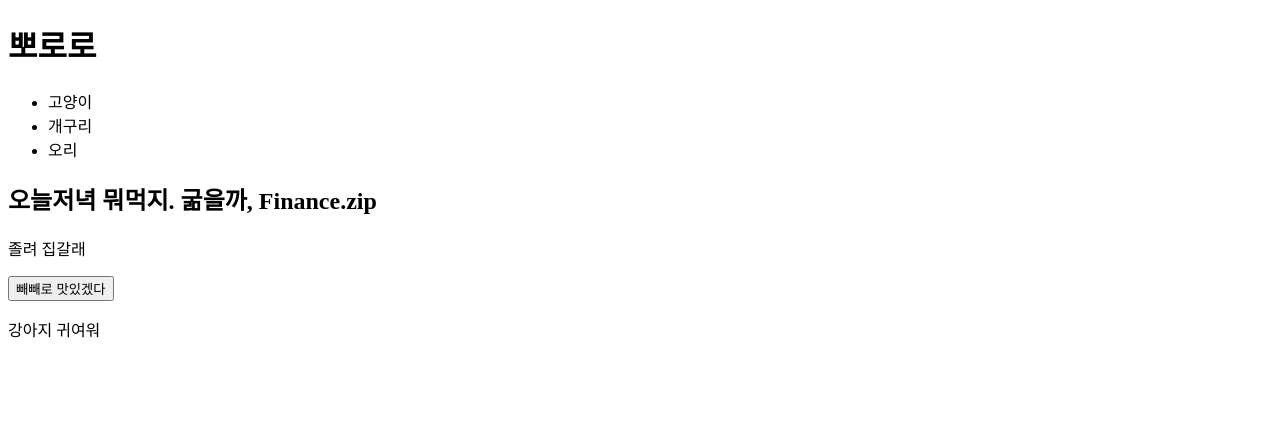
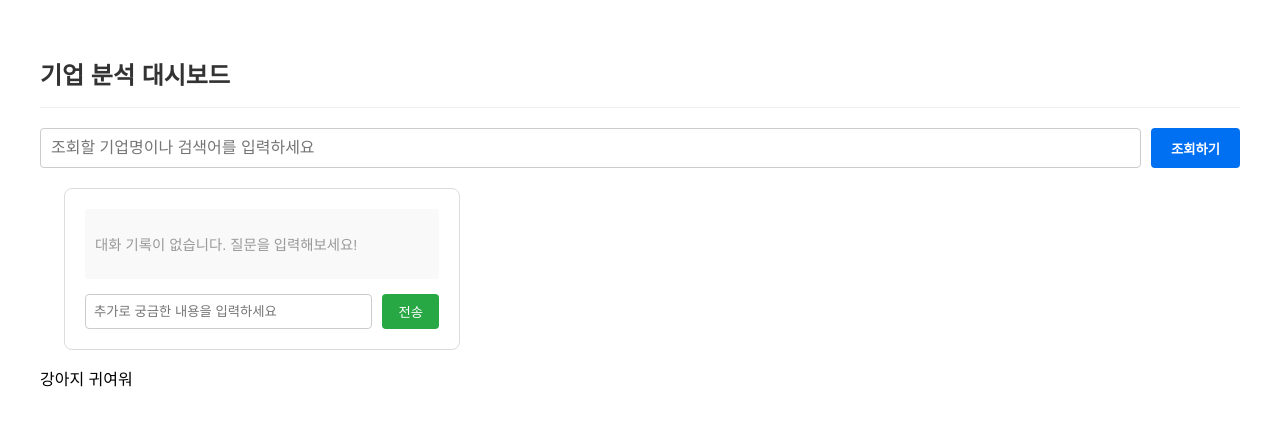
Before and after one commit to dnlgmlcks/FINANCE_DOT_ZIP, a React app in the folder frontend/: page / in a window 1280 px wide. Shown: the top 426 px of the page. Built offline with nearby package versions, Linux system fonts and the light colour scheme; the HTML template or start-up script is replaced by a standard one.

Commit message:
feat: front components 추가 #6

```diff
--- a/frontend/src/App.jsx
+++ b/frontend/src/App.jsx
@@ -1,13 +1,55 @@
+import React, { useState } from 'react';
 import Header from './components/Header';
+import SearchBox from './components/SearchBox';
 import MainContent from './components/MainContent';
 import Footer from './components/Footer';
-import './App.css';
+
+// import { gfn_transaction } from './api/apiService';
 
 function App() {
+  const [loading, setLoading] = useState(false);
+  const [reportData, setReportData] = useState(null);
+
+  // 우측 채팅창의 확장/축소 상태를 관리하는 State
+  const [isChatExpanded, setIsChatExpanded] = useState(true);
+
+  const handleSearch = async (keyword) => {
+    setLoading(true);
+
+    const options = {
+      svcId: 'fetchAnalysis',
+      strUrl: '/api/v1/search',
+      param: { keyword: keyword },
+      inDs: {},
+      pCall: (svcId, responseData, errCd, msgTp, msgCd, msgText) => {
+        if (errCd === 0) {
+          setReportData({
+            title: `[분석 결과] ${keyword}`,
+            content: `${keyword}에 대한 기업 DART 및 뉴스 종합 분석이 완료되었습니다. (차트 및 상세 데이터가 포함될 수 있습니다.)`,
+          });
+        } else {
+          alert('통신 실패: ' + msgText);
+        }
+        setLoading(false);
+      },
+    };
+
+    // try {
+    //   await gfn_transaction(options);
+    // } catch (error) {
+    //   console.error('API 통신 중 예외 발생', error);
+    //   setLoading(false);
+    // }
+  };
+
+  const handleSendMessage = (messageText) => {
+    console.log('대화 메시지 전송:', messageText);
+  };
+
   return (
-    <div className="container">
-      {/* 쪼개놓은 부품(컴포넌트)들을 조립합니다 */}
-      <Header />
+    <div style={{ maxWidth: '1200px', margin: '40px auto', padding: '0 20px', fontFamily: 'sans-serif' }}>
+      <Header title="기업 분석 대시보드" />
+      <SearchBox onSearch={handleSearch} />
       <MainContent />
       <Footer />
     </div>
--- /dev/null
+++ b/frontend/src/components/ChatArea.jsx
@@ -0,0 +1,87 @@
+import React, { useState } from 'react';
+
+export function ChatArea({ onSendMessage }) {
+  const [inputMessage, setInputMessage] = useState('');
+  const [chatLog, setChatLog] = useState([]);
+
+  const handleSubmit = (e) => {
+    e.preventDefault();
+    if (inputMessage.trim() === '') return;
+
+    // 대화 로그에 사용자 메시지 추가
+    const newLog = [...chatLog, { sender: 'user', text: inputMessage }];
+    setChatLog(newLog);
+    setInputMessage('');
+
+    // 부모 컴포넌트에 메시지 전달
+    if (onSendMessage) {
+      onSendMessage(inputMessage);
+    }
+  };
+
+  return (
+    <div
+      style={{
+        border: '1px solid #dcdcdc',
+        borderRadius: '8px',
+        padding: '20px',
+        backgroundColor: '#fff',
+      }}
+    >
+      {/* <h3 style={{ marginTop: 0, color: '#333' }}></h3> */}
+
+      {/* 대화 기록 표시창 */}
+      <div
+        style={{
+          maxHeight: '150px',
+          overflowY: 'auto',
+          padding: '10px',
+          backgroundColor: '#f9f9f9',
+          borderRadius: '4px',
+          marginBottom: '15px',
+        }}
+      >
+        {chatLog.length === 0 ? (
+          <p style={{ color: '#999', fontSize: '0.9rem' }}>대화 기록이 없습니다. 질문을 입력해보세요!</p>
+        ) : (
+          chatLog.map((chat, idx) => (
+            <div key={idx} style={{ marginBottom: '8px' }}>
+              <strong>{chat.sender === 'user' ? '사용자' : '시스템'}:</strong> {chat.text}
+            </div>
+          ))
+        )}
+      </div>
+
+      {/* 메시지 입력 폼 */}
+      <form onSubmit={handleSubmit} style={{ display: 'flex', gap: '10px' }}>
+        <input
+          type="text"
+          value={inputMessage}
+          onChange={(e) => setInputMessage(e.target.value)}
+          placeholder="추가로 궁금한 내용을 입력하세요"
+          style={{
+            flex: 1,
+            padding: '8px',
+            borderRadius: '4px',
+            border: '1px solid #ccc',
+          }}
+        />
+        <button
+          type="submit"
+          style={{
+            padding: '8px 16px',
+            borderRadius: '4px',
+            backgroundColor: '#28a745',
+            color: '#fff',
+            border: 'none',
+            cursor: 'pointer',
+          }}
+        >
+          전송
+        </button>
+      </form>
+    </div>
+  );
+}
+
+export default ChatArea;
--- a/frontend/src/components/Header.jsx
+++ b/frontend/src/components/Header.jsx
@@ -1,15 +1,11 @@
-function Header() {
+import React from 'react';
+
+export function Header({ title }) {
   return (
-    <header className="header">
-      <h1>뽀로로</h1>
-      <nav>
-        <ul>
-          <li>고양이</li>
-          <li>개구리</li>
-          <li>오리</li>
-        </ul>
-      </nav>
+    <header style={{ padding: '16px 0', borderBottom: '1px solid #eee', marginBottom: '20px' }}>
+      <h1 style={{ margin: 0, fontSize: '1.5rem', color: '#333' }}>{title}</h1>
     </header>
   );
 }
+
 export default Header;
--- a/frontend/src/components/MainContent.jsx
+++ b/frontend/src/components/MainContent.jsx
@@ -1,19 +1,92 @@
 import { useState } from 'react';
+import Report from './Report';
+import ChatArea from './ChatArea';
 
 function MainContent() {
   const [message, setMessage] = useState('오늘저녁 뭐먹지. 굶을까, Finance.zip');
+  const [loading, setLoading] = useState(false);
+  const [reportData, setReportData] = useState(null);
+
+  // 우측 채팅창의 확장/축소 상태를 관리하는 State
+  const [isChatExpanded, setIsChatExpanded] = useState(true);
+
+  const handleSearch = async (keyword) => {
+    setLoading(true);
+
+    const options = {
+      svcId: 'fetchAnalysis',
+      strUrl: '/api/v1/search',
+      param: { keyword: keyword },
+      inDs: {},
+      pCall: (svcId, responseData, errCd, msgTp, msgCd, msgText) => {
+        if (errCd === 0) {
+          setReportData({
+            title: `[분석 결과] ${keyword}`,
+            content: `${keyword}에 대한 기업 DART 및 뉴스 종합 분석이 완료되었습니다. (차트 및 상세 데이터가 포함될 수 있습니다.)`,
+          });
+        } else {
+          alert('통신 실패: ' + msgText);
+        }
+        setLoading(false);
+      },
+    };
+
+    // try {
+    //   await gfn_transaction(options);
+    // } catch (error) {
+    //   console.error('API 통신 중 예외 발생', error);
+    //   setLoading(false);
+    // }
+  };
+
+  const handleSendMessage = (messageText) => {
+    console.log('대화 메시지 전송:', messageText);
+  };
+
 
   return (
     <main className="main-content">
-      <section className="hero-section">
-        <h2>{message}</h2>
-        <p>졸려 집갈래</p>
-      </section>
-      <section className="action-area">
-        <button className="main-button" onClick={() => setMessage('아이셔도 맛있어')}>
-          빼빼로 맛있겠다
-        </button>
-      </section>
+      {/* 좌우 분할 레이아웃 컨테이너 */}
+      <div style={{ display: 'flex', gap: '24px', alignItems: 'flex-start', position: 'relative' }}>
+
+        {/* 좌측: 레포트 영역 (확장 상태에 따라 65% 또는 100% 너비 변경) */}
+        <div style={{ flex: `0 0 '65%'}`, transition: 'flex 0.3s ease' }}>
+          {loading ? (
+            <p style={{ textAlign: 'center', margin: '40px 0' }}>데이터를 분석하는 중입니다...</p>
+          ) : (
+            <Report data={reportData} />
+          )}
+        </div>
+
+        {/* 우측: 대화 영역 (isChatExpanded 상태에 따라 보이기/숨기기 처리) */}
+        {(
+          <div style={{ flex: '0 0 33%', position: 'sticky', top: '20px', transition: 'all 0.3s ease' }}>
+            <ChatArea onSendMessage={handleSendMessage} />
+          </div>
+        )}
+
+        {/* 토글(Expander) 버튼: 화면 우측 상단이나 분할 영역 사이에 위치 */}
+        {reportData && (
+          <button
+            // onClick={() => setIsChatExpanded(!isChatExpanded)}
+            style={{
+              position: 'absolute',
+              top: '-45px',
+              right: '0',
+              padding: '8px 16px',
+              backgroundColor: '#0070f3',
+              color: '#fff',
+              border: 'none',
+              borderRadius: '4px',
+              cursor: 'pointer',
+              fontWeight: 'bold',
+            }}
+          >
+            {/* {isChatExpanded ? '대화창 접기' : '대화창 펼치기'} */}
+          </button>
+        )}
+
+      </div>
     </main>
   );
 }
--- /dev/null
+++ b/frontend/src/components/Report.jsx
@@ -0,0 +1,25 @@
+import React from 'react';
+
+export function Report({ data }) {
+  if (!data) return null;
+
+  return (
+    <div
+      style={{
+        border: '1px solid #eaeaea',
+        borderRadius: '8px',
+        padding: '20px',
+        backgroundColor: '#fafafa',
+        boxShadow: '0 2px 4px rgba(0,0,0,0.05)',
+        marginBottom: '20px',
+      }}
+    >
+      <h2 style={{ color: '#0070f3', marginTop: 0 }}>{data.title}</h2>
+      <div style={{ lineHeight: '1.6', color: '#555' }}>
+        <p>{data.content}</p>
+      </div>
+    </div>
+  );
+}
+
+export default Report;
--- /dev/null
+++ b/frontend/src/components/SearchBox.jsx
@@ -0,0 +1,45 @@
+import React, { useState } from 'react';
+
+export function SearchBox({ onSearch }) {
+  const [keyword, setKeyword] = useState('');
+
+  const handleSubmit = (e) => {
+    e.preventDefault(); // 기본 새로고침 방지
+    if (keyword.trim() === '') return;
+    onSearch(keyword); // 부모 컴포넌트에서 받은 함수 실행
+  };
+
+  return (
+    <form onSubmit={handleSubmit} style={{ display: 'flex', gap: '10px', marginBottom: '20px' }}>
+      <input
+        type="text"
+        value={keyword}
+        onChange={(e) => setKeyword(e.target.value)}
+        placeholder="조회할 기업명이나 검색어를 입력하세요"
+        style={{
+          flex: 1,
+          padding: '10px',
+          borderRadius: '4px',
+          border: '1px solid #ccc',
+          fontSize: '1rem',
+        }}
+      />
+      <button
+        type="submit"
+        style={{
+          padding: '10px 20px',
+          borderRadius: '4px',
+          backgroundColor: '#0070f3',
+          color: '#fff',
+          border: 'none',
+          cursor: 'pointer',
+          fontWeight: 'bold',
+        }}
+      >
+        조회하기
+      </button>
+    </form>
+  );
+}
+
+export default SearchBox;
```
